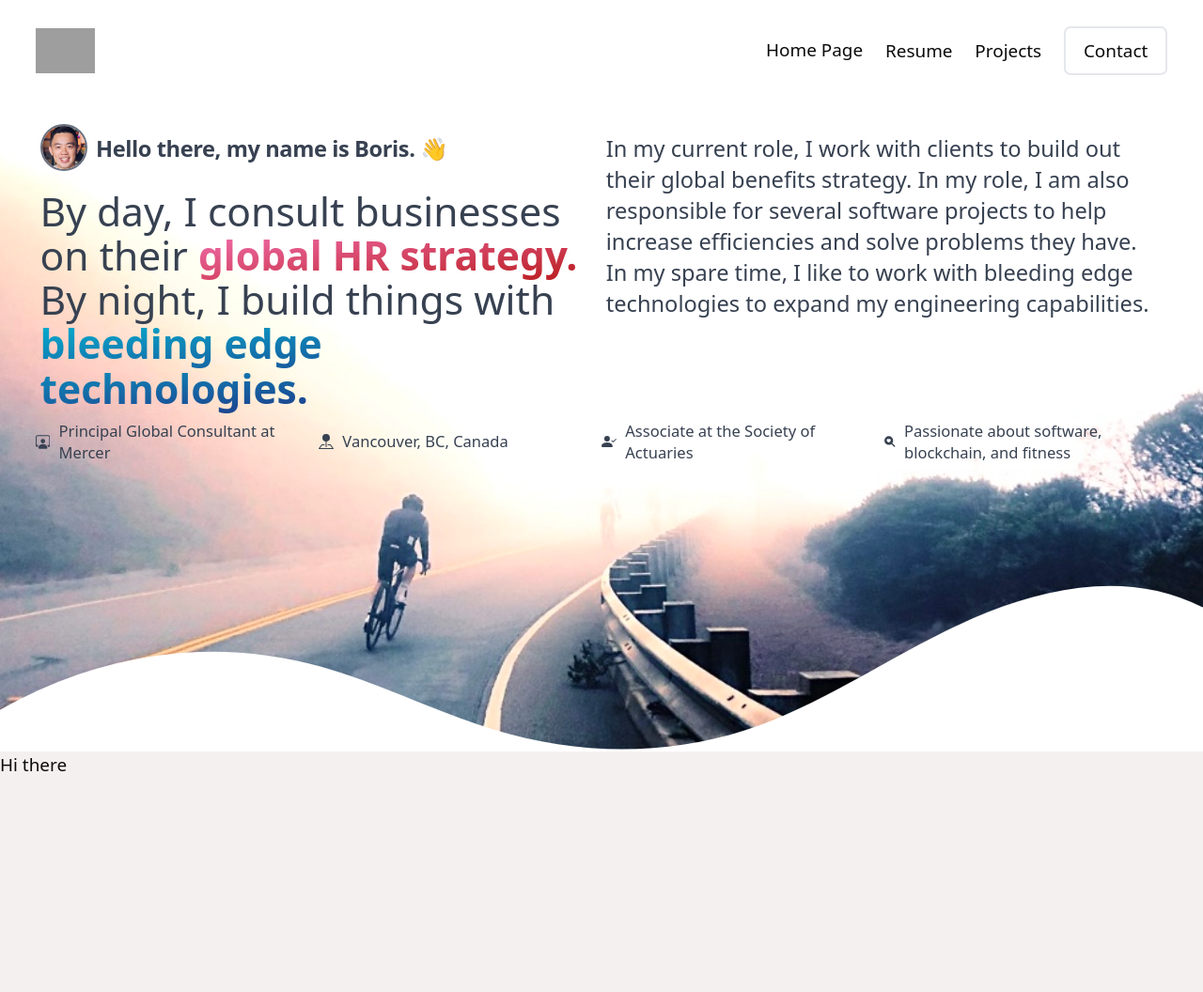
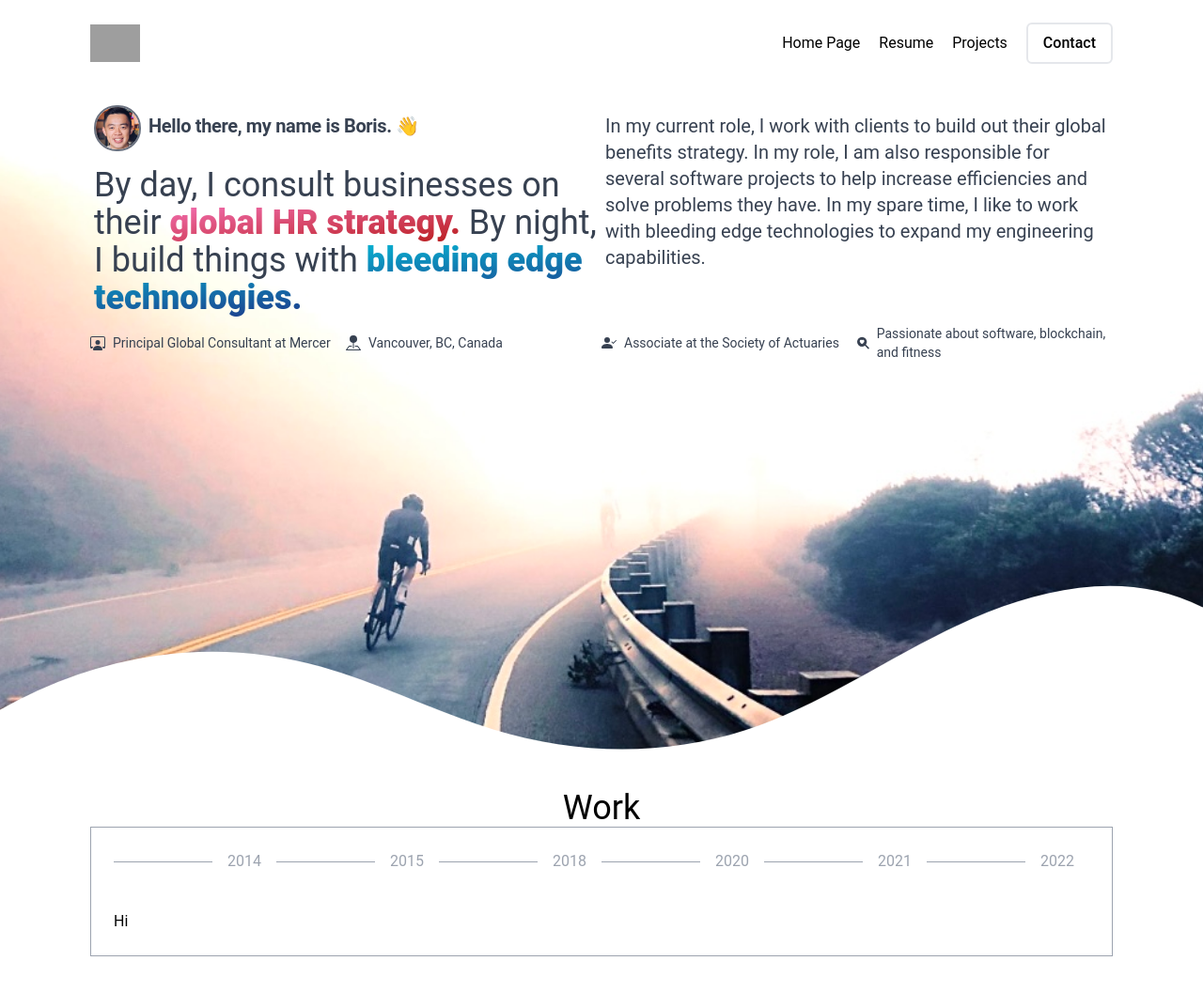
Before and after one commit to thalasith/portfolio, an Astro site: page / in a window 1280 px wide. Shown: the whole page at 94% size. Before the commit the page ends 828 px from the top, so only its background shows below. Built offline with nearby package versions, Linux system fonts and the light colour scheme; Astro itself is replaced by a stand-in of ours; grey boxes are pictures that could not be loaded.

Commit message:
adding in timeline bar

```diff
--- a/astro.config.mjs
+++ b/astro.config.mjs
@@ -1,7 +1,8 @@
 import { defineConfig } from "astro/config";
 import image from "@astrojs/image";
+import tailwind from "@astrojs/tailwind";
 
-import tailwind from "@astrojs/tailwind";
+import preact from "@astrojs/preact";
 
 // https://astro.build/config
 export default defineConfig({
@@ -10,5 +11,6 @@
       serviceEntryPoint: "@astrojs/image/sharp",
     }),
     tailwind(),
+    preact({ compat: true }),
   ],
 });
--- a/package.json
+++ b/package.json
@@ -12,8 +12,10 @@
   },
   "dependencies": {
     "@astrojs/image": "^0.7.1",
+    "@astrojs/preact": "^1.1.0",
     "@astrojs/tailwind": "^2.0.1",
     "astro": "^1.3.0",
+    "preact": "^10.11.0",
     "sharp": "^0.31.0",
     "tailwindcss": "^3.1.8"
   }
--- a/src/components/Header.astro
+++ b/src/components/Header.astro
@@ -1,5 +1,5 @@
 <!-- This example requires Tailwind CSS v2.0+ -->
-<header class="absolute w-full">
+<header class="fixed w-full" id="header">
   <nav class="mx-auto max-w-6xl px-4 sm:px-6 lg:px-8" aria-label="Top">
     <div
       class="flex w-full items-center justify-between border-b border-indigo-500 py-6 lg:border-none"
@@ -45,3 +45,9 @@
     </div>
   </nav>
 </header>
+
+<style>
+  #header {
+    mix-blend-mode: multiply;
+  }
+</style>
--- /dev/null
+++ b/src/components/WorkTimeline.tsx
@@ -0,0 +1,65 @@
+import { useState } from "preact/hooks";
+
+const work = [
+  {
+    year: "2014",
+    title: "Moved to Hong Kong for my first job",
+    description:
+      "Unhappy with the jobs in Vancouver, I moved to HK. I learnt how to talk to clients and how to work in a team.",
+  },
+  {
+    year: "2015",
+    title: "Moved to San Francisco for my second job",
+    description:
+      "I moved to Mercer's San Francisco division. Within my first few months, I was assigned to data visualization projects on HR data.",
+  },
+  {
+    year: "2018",
+    title: "Completed Springboard's Data Science Bootcamp",
+    description:
+      "I completed Springboard's Data Science Bootcamp. I learnt how to use Python and SQL to analyze data and build machine learning models to learn how to be more efficient with coding at my current role.",
+  },
+  {
+    year: "2020",
+    title: "Moved to Vancouver due to COVID-19",
+    description:
+      "I moved back to Vancouver due to COVID-19 and to be closer to my family.",
+  },
+  {
+    year: "2021",
+    title:
+      "Completed my qualification to become an Associate of the Society of Actuaries",
+    description:
+      "I completed my qualification to become an Associate of the Society of Actuaries. I learnt how to use R to analyze data and build machine learning models to learn how to be more efficient with coding at my current role.",
+  },
+  {
+    year: "2022",
+    title: "Promoted to Principal Consultant",
+    description:
+      "Completed a major milestone in my career at Mercer - becoming a Principal.",
+  },
+];
+
+export default function WorkTimeline() {
+  const [active, setActive] = useState("2022");
+
+  return (
+    <div class="border p-1 border-gray-400">
+      <div class="relative flex py-5 px-5 items-center">
+        <div class="flex-grow border-t border-gray-400" />
+        <span class="flex-shrink mx-4 text-gray-400">2014</span>
+        <div class="flex-grow border-t border-gray-400" />
+        <span class="flex-shrink mx-4 text-gray-400">2015</span>
+        <div class="flex-grow border-t border-gray-400" />
+        <span class="flex-shrink mx-4 text-gray-400">2018</span>
+        <div class="flex-grow border-t border-gray-400" />
+        <span class="flex-shrink mx-4 text-gray-400">2020</span>
+        <div class="flex-grow border-t border-gray-400" />
+        <span class="flex-shrink mx-4 text-gray-400">2021</span>
+        <div class="flex-grow border-t border-gray-400" />
+        <span class="flex-shrink mx-4 text-gray-400">2022</span>
+      </div>
+      <div class="relative flex py-5 px-5 items-center">Hi</div>
+    </div>
+  );
+}
--- a/src/layouts/Layout.astro
+++ b/src/layouts/Layout.astro
@@ -17,31 +17,10 @@
   </head>
   <body>
     <slot />
-	</body>
-</html>
     <style>
-	:root {
-		--font-size-base: clamp(1rem, 0.34vw + 0.91rem, 1.19rem);
-		--font-size-lg: clamp(1.2rem, 0.7vw + 1.2rem, 1.5rem);
-		--font-size-xl: clamp(2.44rem, 2.38vw + 1.85rem, 3.75rem);
-
-		--color-text: hsl(12, 5%, 4%);
-		--color-bg: hsl(10, 21%, 95%);
-		--color-border: hsl(17, 24%, 90%);
-	}
-
-	html {
-		font-family: system-ui, sans-serif;
-		font-size: var(--font-size-base);
-		color: var(--color-text);
-		background-color: var(--color-bg);
-	}
-
       body {
         margin: 0;
       }
-
-
     </style>
 
     <style is:global>
@@ -54,7 +33,9 @@
       }
 
       code {
-		font-family: Menlo, Monaco, Lucida Console, Liberation Mono, DejaVu Sans Mono,
-			Bitstream Vera Sans Mono, Courier New, monospace;
+        font-family: Menlo, Monaco, Lucida Console, Liberation Mono,
+          DejaVu Sans Mono, Bitstream Vera Sans Mono, Courier New, monospace;
       }
     </style>
+  </body>
+</html>
--- a/src/pages/index.astro
+++ b/src/pages/index.astro
@@ -2,11 +2,12 @@
 import Layout from "../layouts/Layout.astro";
 import Header from "../components/Header.astro";
 import { Image } from "@astrojs/image/components";
+import WorkTimeline from "../components/WorkTimeline";
 import heroImage from "../assets/pfp.png";
 ---
 
 <Layout title="Boris Tsao - Actuary">
-  <main>
+  <main class="font-roboto">
     <Header />
     <div id="first-section" class="h-screen text-gray-700">
       <div class="mx-auto max-w-6xl justify-start sm:px-6 lg:px-8">
@@ -136,7 +137,12 @@
         </svg>
       </div>
     </div>
-    <div>Hi there</div>
+    <div class="h-screen bg-white">
+      <div class="mx-auto max-w-6xl justify-start sm:px-6 lg:px-8">
+        <h2 class="text-4xl mt-10 text-center">Work</h2>
+        <WorkTimeline />
+      </div>
+    </div>
   </main>
 </Layout>
 
--- a/tailwind.config.cjs
+++ b/tailwind.config.cjs
@@ -1,8 +1,11 @@
 /** @type {import('tailwindcss').Config} */
 module.exports = {
-	content: ['./src/**/*.{astro,html,js,jsx,md,mdx,svelte,ts,tsx,vue}'],
-	theme: {
-		extend: {},
-	},
-	plugins: [],
-}
+  content: ["./src/**/*.{astro,html,js,jsx,md,mdx,svelte,ts,tsx,vue}"],
+  theme: {
+    fontFamily: {
+      roboto: ["Roboto", "sans-serif"],
+    },
+    extend: {},
+  },
+  plugins: [],
+};
--- a/tsconfig.json
+++ b/tsconfig.json
@@ -2,6 +2,8 @@
   "extends": "astro/tsconfigs/strict",
   "compilerOptions": {
     // Replace `astro/client` with `@astrojs/image/client`
-    "types": ["@astrojs/image/client"]
+    "types": ["@astrojs/image/client"],
+    "jsx": "react-jsx",
+    "jsxImportSource": "preact"
   }
 }
```
Also changed, not shown: 1 other file. Lines whose indentation alone changed are shown as unchanged.
